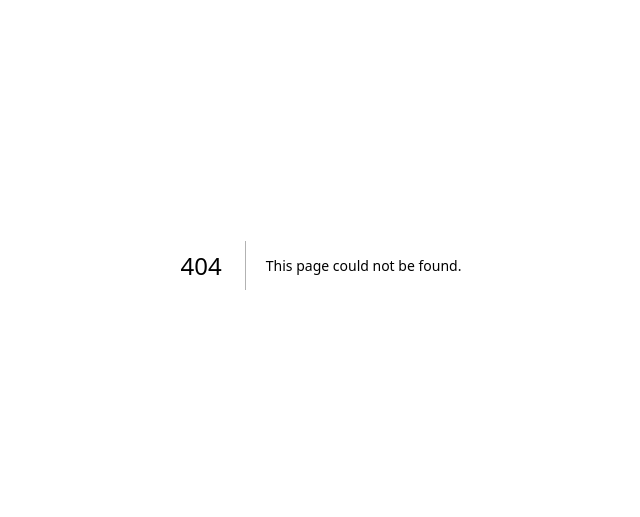
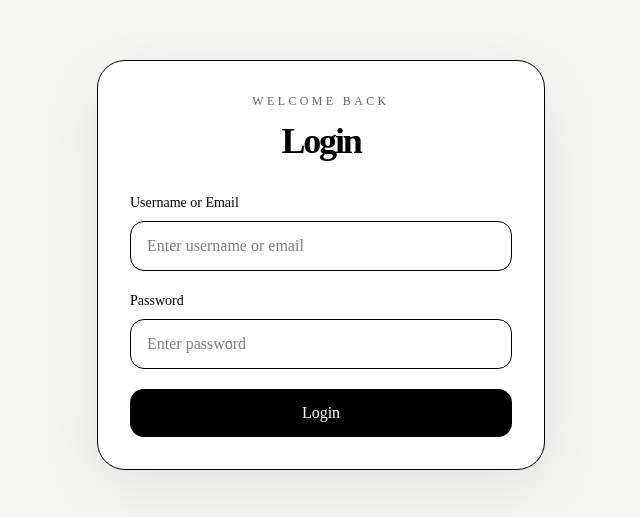
Before and after one commit to DR-0932/Local-Hour, a Next.js app: page /login in a window 1280 px wide. Before the commit this address had no page. Shown: the part 135-652 px from the top of the page, without its empty margins (319-959 px from the left). Built offline with nearby package versions, Linux system fonts and the light colour scheme; no server answers.

Commit message:
feat: add login middleware

```diff
--- /dev/null
+++ b/app/login/page.tsx
@@ -0,0 +1,96 @@
+"use client";
+
+import { useState } from "react";
+import { useRouter } from "next/navigation";
+import { login } from "@/lib/api";
+
+export default function Page() {
+  const router = useRouter();
+  const [form, setForm] = useState({ loginIdentifier: "", password: "" });
+  const [loading, setLoading] = useState(false);
+  const [error, setError] = useState("");
+
+  const handleChange = (e: React.ChangeEvent<HTMLInputElement>) => {
+    const { name, value } = e.target;
+    setForm((prev) => ({ ...prev, [name]: value }));
+  };
+
+  const handleSubmit = async (e: React.SubmitEvent<HTMLFormElement>) => {
+    e.preventDefault();
+    setLoading(true);
+    setError("");
+
+    try {
+      const result = await login({
+        loginIdentifier: form.loginIdentifier,
+        password: form.password,
+      });
+
+      localStorage.setItem("user", JSON.stringify(result.userdata));
+      router.push("/admin");
+
+    } catch (err: unknown) {
+      const message = err instanceof Error ? err.message : "Login failed";
+      setError(message);
+    } finally {
+      setLoading(false);
+    }
+  };
+
+  return (
+    <main className="flex min-h-screen items-center justify-center bg-[#f5f5f3] px-4">
+      <div className="w-full max-w-md rounded-[28px] border border-black bg-white p-8 shadow-[0_20px_60px_rgba(0,0,0,0.08)]">
+        <div className="mb-8 text-center">
+          <p className="text-xs font-medium uppercase tracking-[0.28em] text-black/60">Welcome back</p>
+          <h1 className="mt-3 text-4xl font-semibold tracking-[-0.06em] text-black">Login</h1>
+        </div>
+
+        <form onSubmit={handleSubmit} className="space-y-5">
+          <div>
+            <label htmlFor="loginIdentifier" className="mb-2 block text-sm font-medium text-black">
+              Username or Email
+            </label>
+            <input
+              id="loginIdentifier"
+              name="loginIdentifier"
+              type="text"
+              value={form.loginIdentifier}
+              onChange={handleChange}
+              placeholder="Enter username or email"
+              className="w-full rounded-xl border border-black bg-white px-4 py-3 text-base text-black outline-none transition focus:border-black focus:ring-2 focus:ring-black/10"
+              required
+            />
+          </div>
+
+          <div>
+            <label htmlFor="password" className="mb-2 block text-sm font-medium text-black">
+              Password
+            </label>
+            <input
+              id="password"
+              name="password"
+              type="password"
+              value={form.password}
+              onChange={handleChange}
+              placeholder="Enter password"
+              className="w-full rounded-xl border border-black bg-white px-4 py-3 text-base text-black outline-none transition focus:border-black focus:ring-2 focus:ring-black/10"
+              required
+            />
+          </div>
+
+          {error ? (
+            <p className="rounded-lg bg-black px-3 py-2 text-sm text-white">{error}</p>
+          ) : null}
+
+          <button
+            type="submit"
+            disabled={loading}
+            className="w-full rounded-xl bg-black px-4 py-3 text-base font-medium text-white transition hover:bg-black/90 disabled:cursor-not-allowed disabled:opacity-60"
+          >
+            {loading ? "Logging in..." : "Login"}
+          </button>
+        </form>
+      </div>
+    </main>
+  );
+}
--- /dev/null
+++ b/middleware.ts
@@ -0,0 +1,15 @@
+// middlware.ts
+import { NextRequest,NextResponse } from "next/server";
+
+export function middleware(req:NextRequest){
+    const token = req.cookies.get("token")?.value;
+
+    if(!token){
+        return NextResponse.redirect(new URL("/login",req.url))
+    }
+    return NextResponse.next();
+}
+
+export const config = {
+  matcher: ["/admin/:path*"],
+};
```
